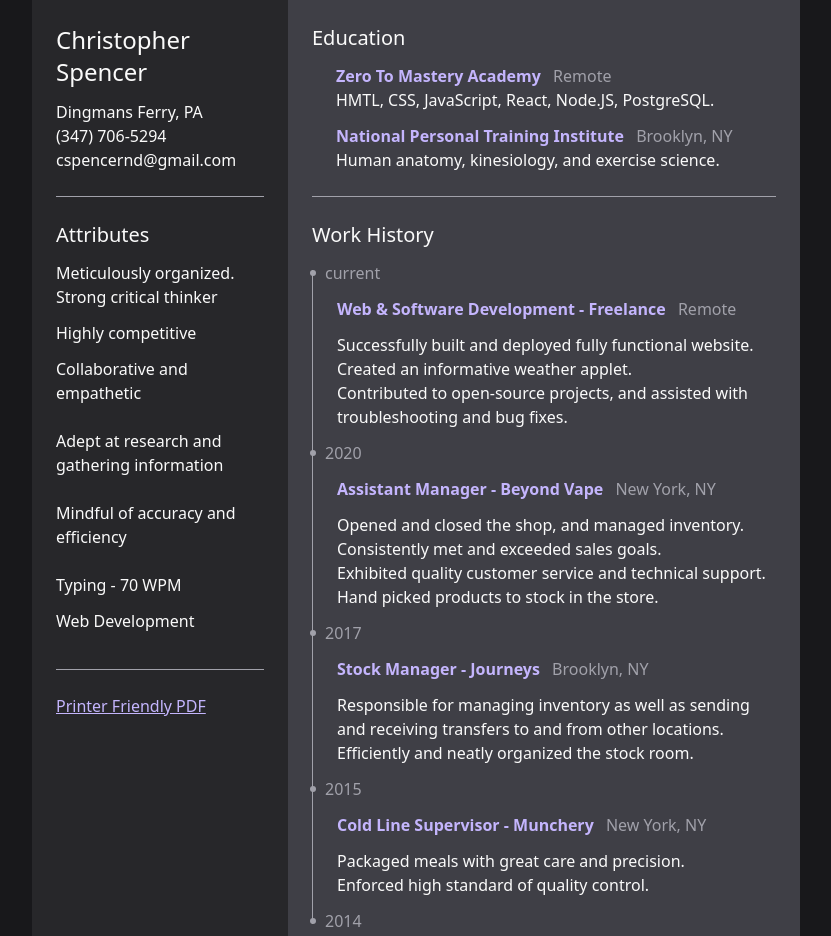
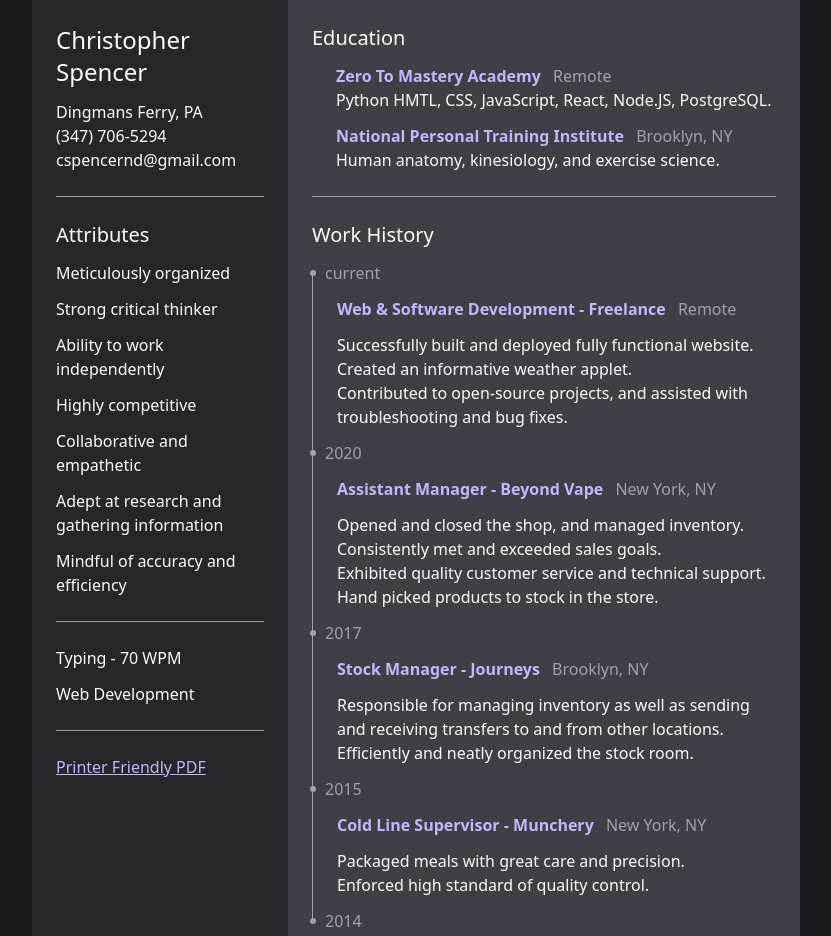
Before and after one commit to CSpencerND/resume, a plain HTML site: page index.html in a window 1280 px wide. Shown: the top 936 px of the page, without its empty margins (224-1055 px from the left). Drawn offline with Linux system fonts and the light colour scheme.

Commit message:
cleanup sidebar

```diff
--- a/index.html
+++ b/index.html
@@ -16,12 +16,14 @@
     </head>
     <body class="bg-zinc-900 text-zinc-50">
         <main
-                class="container mx-auto grid grid-cols-[1fr_2fr] max-w-3xl print:mx-0 print:max-w-[initial] max-md:block max-md:[&>*]:py-6"
+            class="container mx-auto grid grid-cols-[1fr_2fr] max-w-3xl print:mx-0 print:max-w-[initial] max-md:block max-md:[&>*]:py-6"
         >
-            <div class="[&>*]:m-6 bg-zinc-800 print:py-9 max-md:container max-md:mx-auto">
+            <div
+                class="[&>*]:m-6 bg-zinc-800 print:py-9 max-md:container max-md:mx-auto"
+            >
                 <div class="max-md:flex max-md:justify-between">
                     <h1 class="text-2xl mb-3 max-md:self-end max-md:mb-0">
-                        Christopher <br class="max-md:hidden"/>
+                        Christopher <br class="max-md:hidden" />
                         Spencer
                     </h1>
 
@@ -37,15 +39,24 @@
                 <div>
                     <h2 class="text-xl mb-3">Attributes</h2>
                     <ul class="max-w-full [&>*]:pb-3">
-                        <li>Meticulously organized. Strong critical thinker</li>
+                        <li>Meticulously organized</li>
+                        <li>Strong critical thinker</li>
+                        <li>Ability to work independently</li>
                         <li>Highly competitive</li>
-                        <li class="mb-3">Collaborative and empathetic</li>
-                        <li class="mb-3">
-                            Adept at research and gathering information
+                        <li>Collaborative and empathetic</li>
+                        <li>Adept at research and gathering information</li>
+                        <li class="-mb-3">
+                            Mindful of accuracy and efficiency
                         </li>
-                        <li class="mb-3">Mindful of accuracy and efficiency</li>
+                    </ul>
+                </div>
+
+                <hr class="h-[1px] bg-zinc-400 border-none print:hidden" />
+
+                <div>
+                    <ul class="max-w-full [&>*]:pb-3">
                         <li>Typing - 70 WPM</li>
-                        <li>Web Development</li>
+                        <li class="-mb-3">Web Development</li>
                     </ul>
                 </div>
 
@@ -62,7 +73,9 @@
                 </div>
             </div>
 
-            <div class="bg-zinc-700 max-md:container max-md:mx-auto [&>*]:m-6 print:p-9 print:pl-0">
+            <div
+                class="bg-zinc-700 max-md:container max-md:mx-auto [&>*]:m-6 print:p-9 print:pl-0"
+            >
                 <article>
                     <h2 class="text-xl">Education</h2>
 
@@ -74,7 +87,8 @@
                             <span class="text-zinc-400 pl-2">Remote</span>
                         </h3>
                         <p>
-                            HMTL, CSS, JavaScript, React, Node.JS, PostgreSQL.
+                            Python HMTL, CSS, JavaScript, React, Node.JS,
+                            PostgreSQL.
                         </p>
 
                         <h3 class="pt-3">
```
Also changed, not shown: print.html (+16 -7 lines), main.css.
